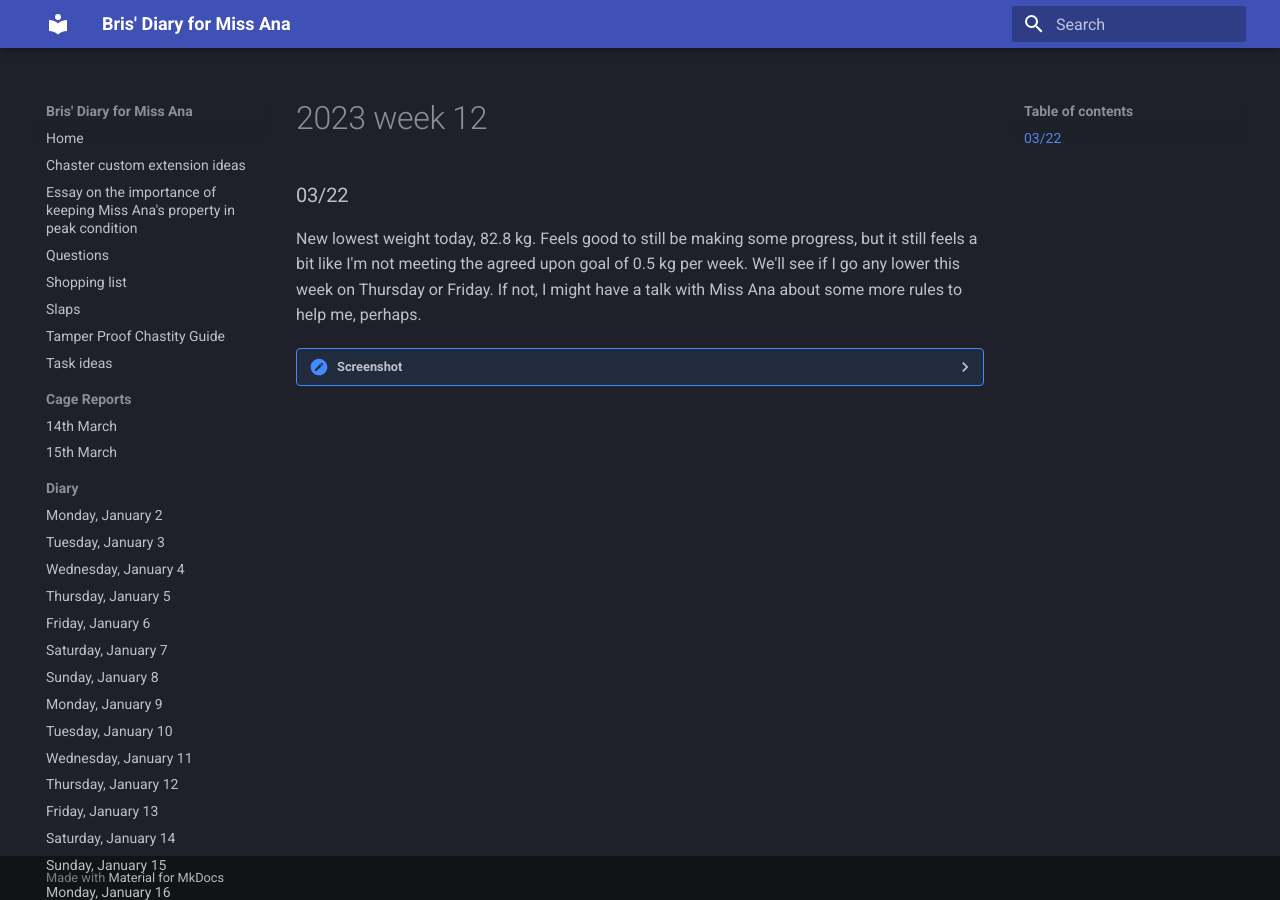
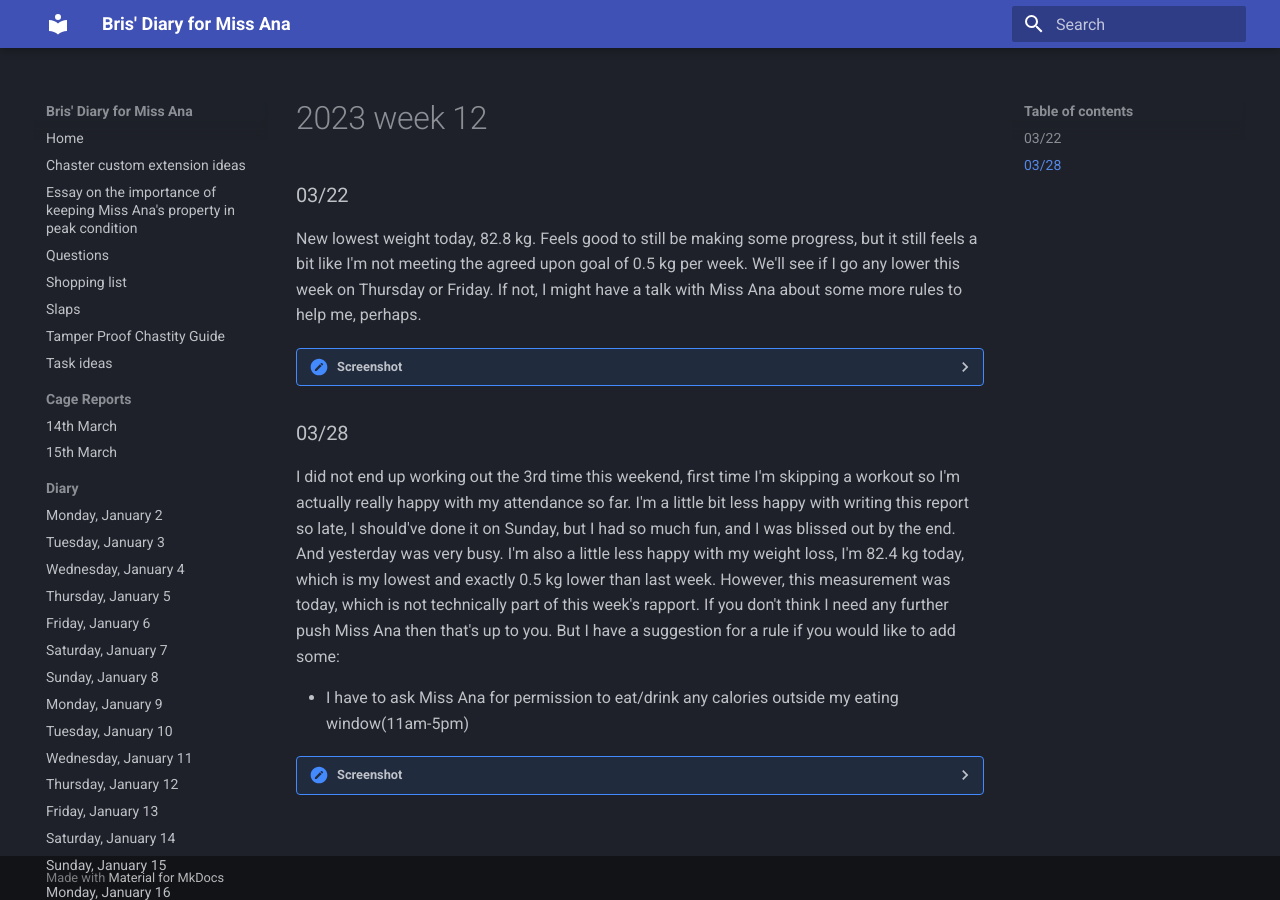
Before and after one commit to bris00/DFMA, an MkDocs documentation site: the page built from diary/Fitness Reports/2023 - week 12.md, in a window 1280 px wide. Built offline with MkDocs 1.6.1 and Material for MkDocs 9.7.7, drawn with Linux system fonts in a browser that asks for light colours.

Commit message:
vault backup: 2023-03-28 10:08:59
Affected files:
diary/.obsidian/workspace.json
diary/Fitness Reports/2023 - week 12.md

```diff
--- a/diary/Fitness Reports/2023 - week 12.md
+++ b/diary/Fitness Reports/2023 - week 12.md
@@ -5,3 +5,13 @@ New lowest weight today, 82.8 kg. Feels good to still be making some progress, b
 	<summary>Screenshot</summary>
 	<img src="https://media.discordapp.net/attachments/810551417043419170/1088012747024896020/Screenshot_20230322-091333.png?width=641&height=1390" />
 </details>
+
+### 03/28
+I did not end up working out the 3rd time this weekend, first time I'm skipping a workout so I'm actually really happy with my attendance so far. I'm a little bit less happy with writing this report so late, I should've done it on Sunday, but I had so much fun, and I was blissed out by the end. And yesterday was very busy. I'm also a little less happy with my weight loss, I'm 82.4 kg today, which is my lowest and exactly 0.5 kg lower than last week. However, this measurement was today, which is not technically part of this week's rapport. If you don't think I need any further push Miss Ana then that's up to you. But I have a suggestion for a rule if you would like to add some:
+
+* I have to ask Miss Ana for permission to eat/drink any calories outside my eating window(11am-5pm)
+
+<details>
+	<summary>Screenshot</summary>
+	<img src="https://media.discordapp.net/attachments/810551417043419170/1090185446555922442/Screenshot_20230328-100733.png?width=642&height=1390" />
+</details>
```
Also changed, not shown: 1 other file.
